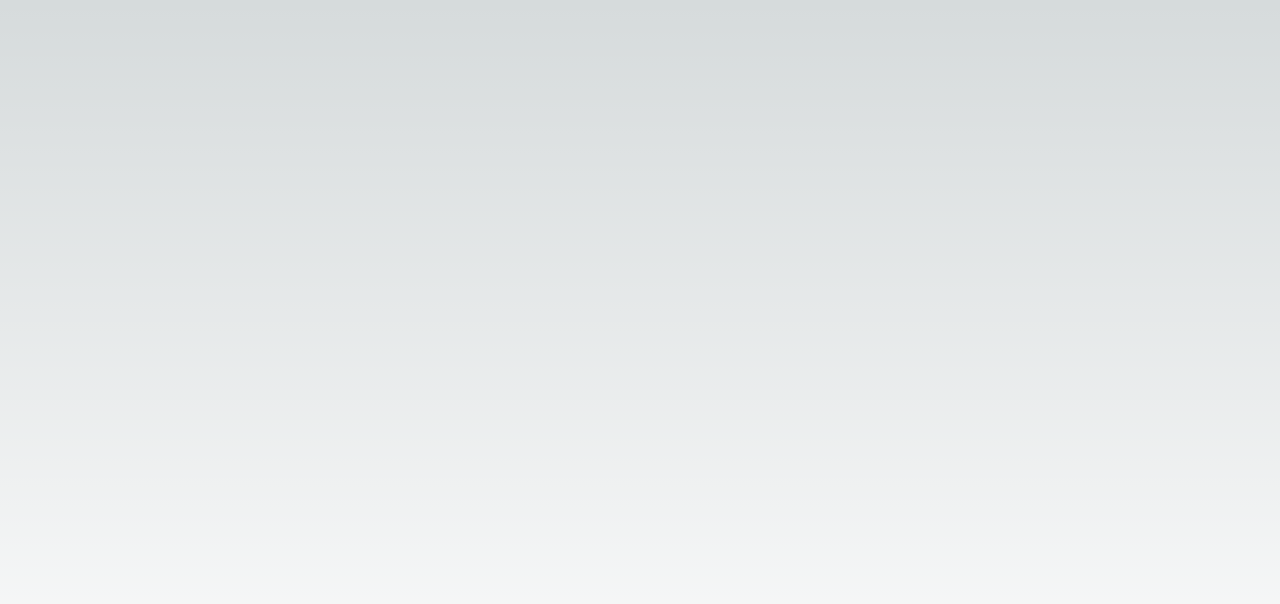
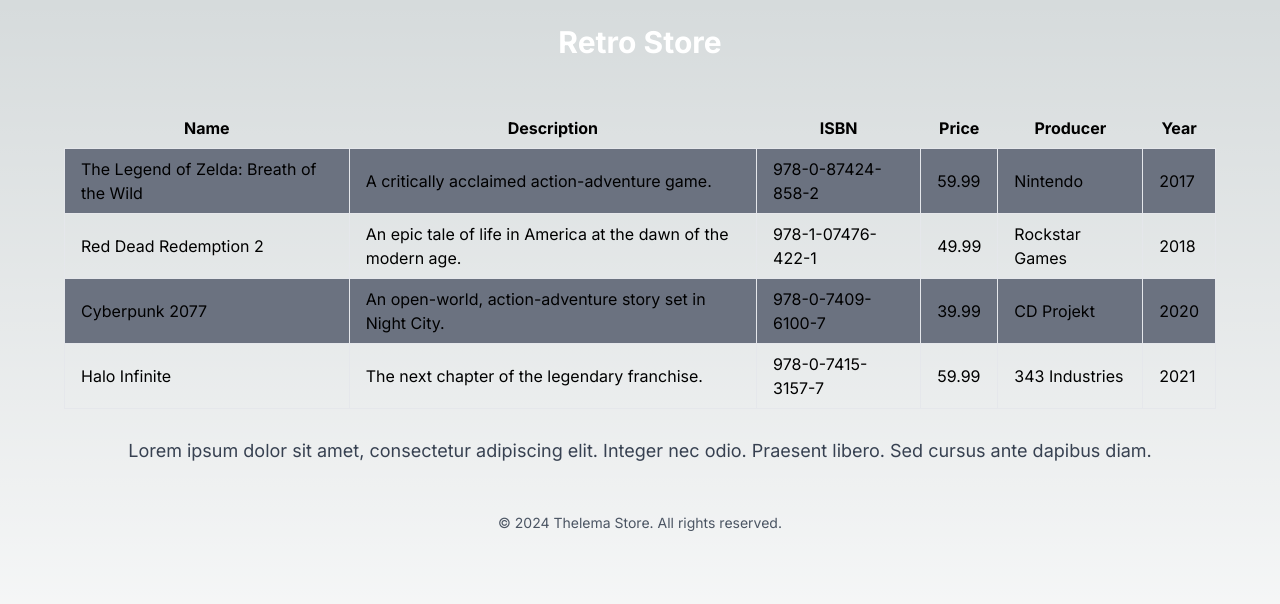
Before and after one commit to DanielRed007/react-next-checkout, a Next.js app in the folder checkout/: page / in a window 1280 px wide. Shown: the top 604 px of the page. Built offline with nearby package versions, Linux system fonts and the light colour scheme.

Commit message:
new layout using Tailwind

```diff
--- /dev/null
+++ b/checkout/src/app/model/Videogame.ts
@@ -0,0 +1,10 @@
+export interface VideoGame {
+  id: number;
+  name: string;
+  description: string;
+  isbn: string;
+  price: number;
+  producer: string;
+  year: number;
+  status: "available" | "out of stock" | "pre-order";
+}
--- a/checkout/src/app/page.tsx
+++ b/checkout/src/app/page.tsx
@@ -1,5 +1,75 @@
+import { VideoGame } from "./model/Videogame";
+import CheckoutMainTable from "./shared/CheckoutMainTable";
+
+const tableData = [
+  { field1: "data 1", field2: "data 2" },
+  { field1: "data 1", field2: "data 2" },
+];
+
+const videoGames: VideoGame[] = [
+  {
+    id: 1,
+    name: "The Legend of Zelda: Breath of the Wild",
+    description: "A critically acclaimed action-adventure game.",
+    isbn: "978-0-87424-858-2",
+    price: 59.99,
+    producer: "Nintendo",
+    year: 2017,
+    status: "available",
+  },
+  {
+    id: 2,
+    name: "Red Dead Redemption 2",
+    description:
+      "An epic tale of life in America at the dawn of the modern age.",
+    isbn: "978-1-07476-422-1",
+    price: 49.99,
+    producer: "Rockstar Games",
+    year: 2018,
+    status: "available",
+  },
+  {
+    id: 3,
+    name: "Cyberpunk 2077",
+    description: "An open-world, action-adventure story set in Night City.",
+    isbn: "978-0-7409-6100-7",
+    price: 39.99,
+    producer: "CD Projekt",
+    year: 2020,
+    status: "out of stock",
+  },
+  {
+    id: 4,
+    name: "Halo Infinite",
+    description: "The next chapter of the legendary franchise.",
+    isbn: "978-0-7415-3157-7",
+    price: 59.99,
+    producer: "343 Industries",
+    year: 2021,
+    status: "pre-order",
+  },
+];
+
 export default function Home() {
   return (
-    <main className="flex min-h-screen flex-col items-center justify-between p-24"></main>
+    <div className="dark:bg-slate-800 min-h-screen">
+      <div className="container mx-auto px-4 sm:px-6 lg:px-8">
+        <header className="py-6">
+          <h1 className="text-3xl font-bold text-center text-white">
+            Retro Store
+          </h1>
+        </header>
+        <div className="py-6">
+          <CheckoutMainTable data={videoGames} />
+          <p className="text-lg text-center text-gray-700">
+            Lorem ipsum dolor sit amet, consectetur adipiscing elit. Integer nec
+            odio. Praesent libero. Sed cursus ante dapibus diam.
+          </p>
+        </div>
+        <footer className="py-6 text-center text-gray-600 text-sm">
+          &copy; 2024 Thelema Store. All rights reserved.
+        </footer>
+      </div>
+    </div>
   );
 }
--- /dev/null
+++ b/checkout/src/app/shared/CheckoutMainTable.tsx
@@ -0,0 +1,41 @@
+import React, { FC } from "react";
+import { VideoGame } from "../model/Videogame";
+
+interface Props {
+  data: VideoGame[];
+}
+
+const CheckoutMainTable: FC<Props> = ({ data }) => {
+  return (
+    <div className="container mx-auto px-4 sm:px-6 lg:px-8 mb-7">
+      <div className="overflow-x-auto">
+        <table className="table-auto w-full">
+          <thead>
+            <tr>
+              <th className="px-4 py-2">Name</th>
+              <th className="px-4 py-2">Description</th>
+              <th className="px-4 py-2">ISBN</th>
+              <th className="px-4 py-2">Price</th>
+              <th className="px-4 py-2">Producer</th>
+              <th className="px-4 py-2">Year</th>
+            </tr>
+          </thead>
+          <tbody>
+            {data.map((item, index) => (
+              <tr key={index} className={index % 2 === 0 ? "bg-gray-500" : ""}>
+                <td className="border px-4 py-2">{item.name}</td>
+                <td className="border px-4 py-2">{item.description}</td>
+                <td className="border px-4 py-2">{item.isbn}</td>
+                <td className="border px-4 py-2">{item.price}</td>
+                <td className="border px-4 py-2">{item.producer}</td>
+                <td className="border px-4 py-2">{item.year}</td>
+              </tr>
+            ))}
+          </tbody>
+        </table>
+      </div>
+    </div>
+  );
+};
+
+export default CheckoutMainTable;
```
